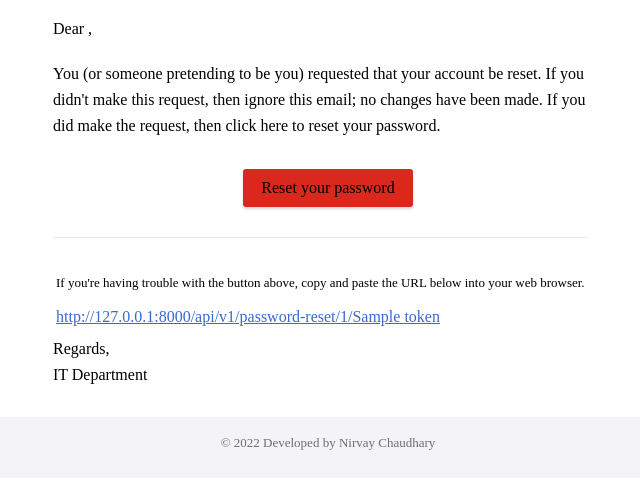
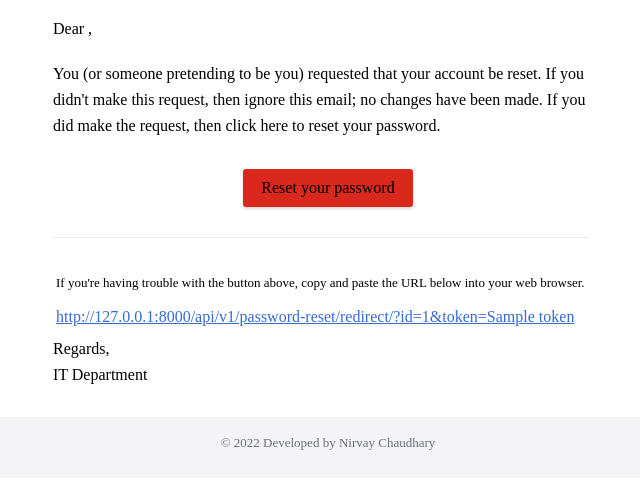
Before and after one commit to nirvaychaudhary/user-management, a Django app: template authentication/templates/account_password_reset_email.html in a window 1280 px wide. Shown: the top 489 px of the page, without its empty margins (312-952 px from the left). Run offline with Django 3.2, Linux system fonts and the light colour scheme; the template is opened without the code that fills it: most values are stand-ins (such as "Sample title", 1, 10 or a date in 2020).

Commit message:
password reset template updated

```diff
--- a/authentication/templates/account_password_reset_email.html
+++ b/authentication/templates/account_password_reset_email.html
@@ -177,7 +177,7 @@
                         role="presentation">
                         <tr>
                           <td align="center">
-                            <a href="http://127.0.0.1:8000/api/v1/password-reset/redirect/?id={{uid}}&token={{token}}"
+                            <a href="https://user-managing.herokuapp.com/api/v1/password-reset/redirect/?id={{uid}}&token={{token}}"
                               class=" button" target="_blank">Reset your password</a>
                           </td>
                         </tr>
@@ -191,8 +191,8 @@
                               copy and paste the URL below into your web
                               browser.
                             </p>
-                            <a href="http://127.0.0.1:8000/api/v1/password-reset/{{uid}}/{{token}}"
-                              class=" sub">http://127.0.0.1:8000/api/v1/password-reset/{{uid}}/{{token}}</a>
+                            <a href="https://user-managing.herokuapp.com/redirect/?id={{uid}}&token={{token}}"
+                              class=" sub">http://127.0.0.1:8000/api/v1/password-reset/redirect/?id={{uid}}&token={{token}}</a>
                           </td>
                         </tr>
                       </table>
```
